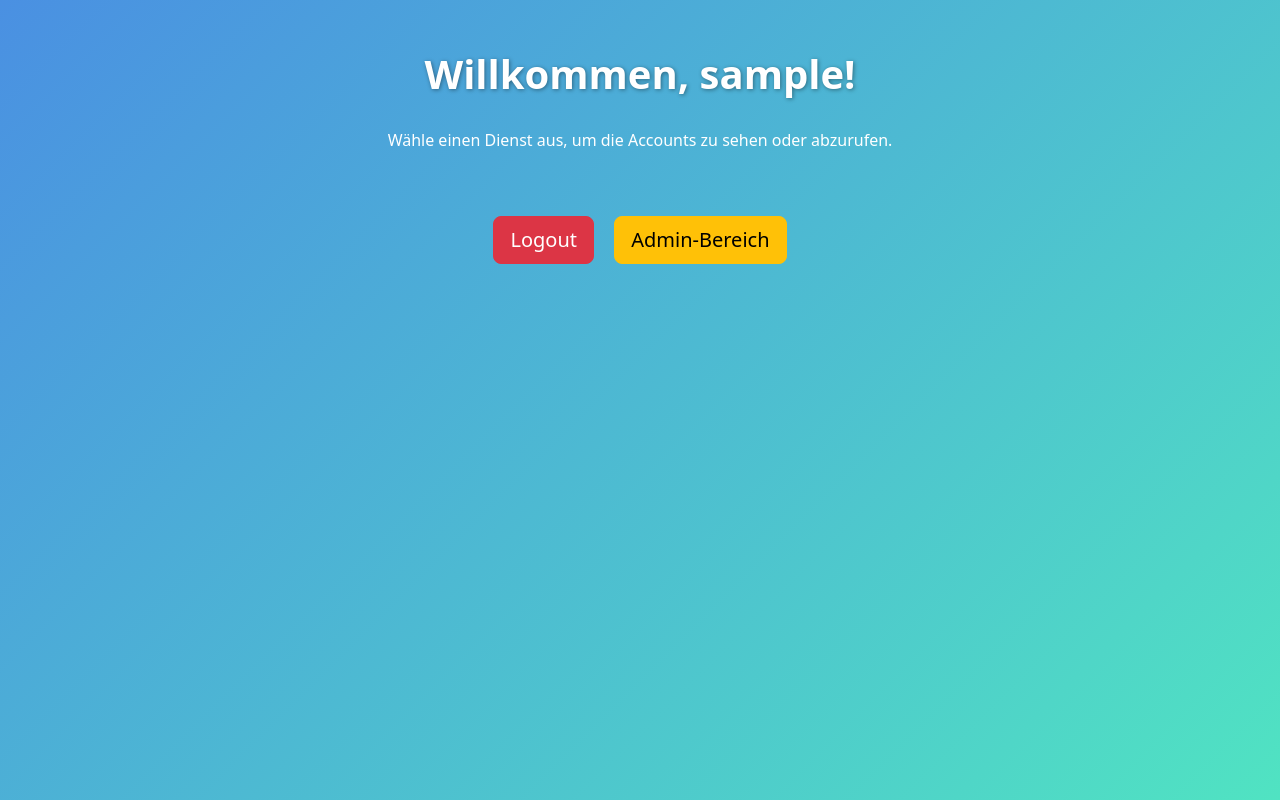
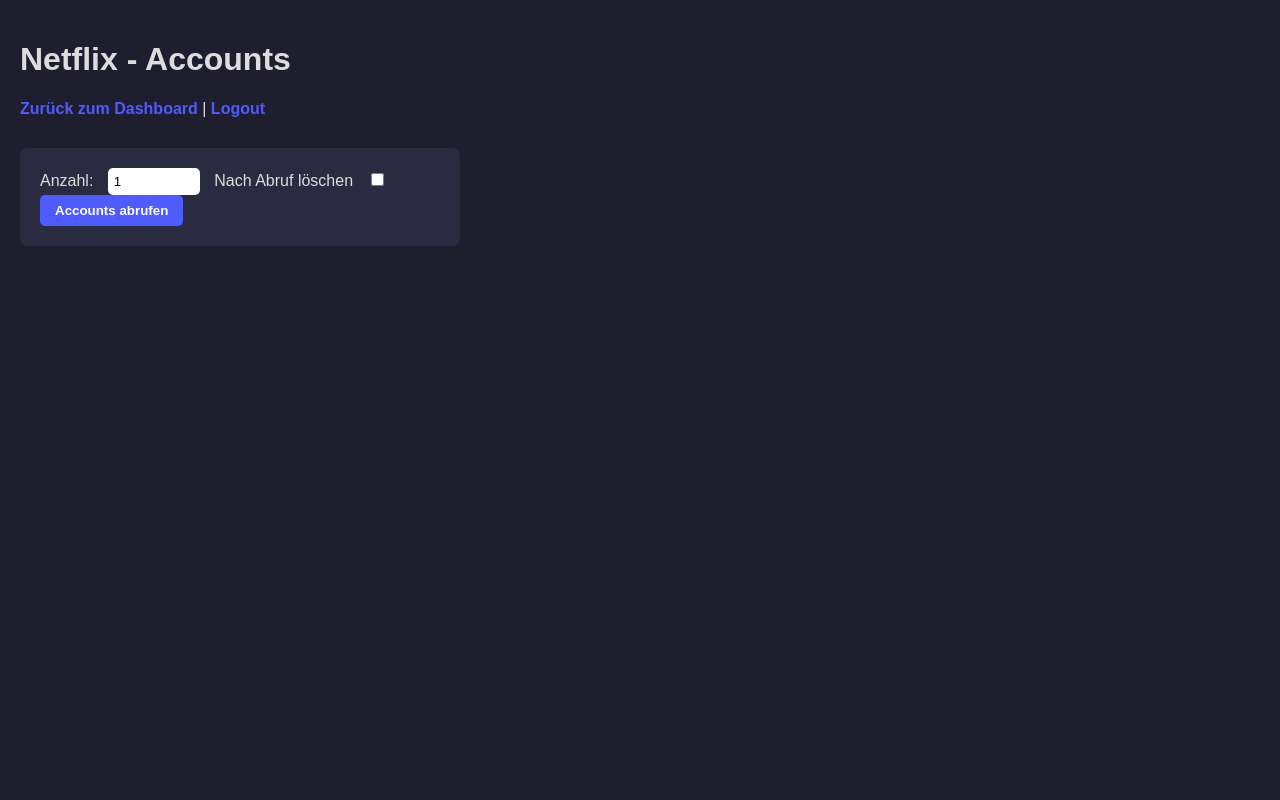
Before and after one commit to hcpbrucks/pluezz-dashboard, a Flask app: page /dienst/Netflix in a window 1280 px wide. Run offline with Flask 3, Linux system fonts and the light colour scheme; the visitor is signed in with stand-in values (Sample User, id 1).

Commit message:
Update dienst.html

```diff
--- a/pluezz-dashboard/templates/dienst.html
+++ b/pluezz-dashboard/templates/dienst.html
@@ -2,74 +2,104 @@
 <html lang="de">
 <head>
     <meta charset="UTF-8" />
-    <meta name="viewport" content="width=device-width, initial-scale=1" />
-    <title>Deine Dienste - Dashboard</title>
-    <link href="https://cdn.jsdelivr.net/npm/bootstrap@5.3.0/dist/css/bootstrap.min.css" rel="stylesheet" />
+    <title>{{ dienst }} - Accounts</title>
     <style>
         body {
-            background: linear-gradient(135deg, #4a90e2, #50e3c2);
-            color: #fff;
-            min-height: 100vh;
-            display: flex;
-            flex-direction: column;
+            background-color: #1e1e2f;
+            color: #ddd;
+            font-family: Arial, sans-serif;
+            margin: 0;
+            padding: 20px;
         }
-        .container {
-            margin-top: 50px;
-            max-width: 900px;
+        header {
+            margin-bottom: 30px;
         }
-        h1 {
-            font-weight: 700;
-            margin-bottom: 30px;
-            text-align: center;
-            text-shadow: 1px 1px 4px rgba(0,0,0,0.4);
+        a {
+            color: #4e5cff;
+            text-decoration: none;
+            font-weight: bold;
         }
-        .dienst-button {
-            margin: 10px 15px;
-            width: 220px;
-            height: 80px;
-            font-size: 1.25rem;
-            font-weight: 600;
-            border-radius: 15px;
-            box-shadow: 0 5px 15px rgba(0,0,0,0.3);
-            transition: all 0.3s ease;
-            text-transform: uppercase;
+        a:hover {
+            color: #3b47d9;
         }
-        .dienst-button:hover {
-            transform: translateY(-5px);
-            box-shadow: 0 10px 25px rgba(0,0,0,0.5);
+        form {
+            background-color: #2a2a40;
+            padding: 20px;
+            border-radius: 8px;
+            max-width: 400px;
         }
-        .bestand-badge {
-            font-size: 0.9rem;
-            margin-left: 8px;
-            background-color: #ff6b6b;
-            border-radius: 12px;
-            padding: 2px 10px;
+        input[type="number"] {
+            width: 80px;
+            padding: 6px;
+            border-radius: 5px;
+            border: none;
+            margin-right: 10px;
+        }
+        label {
+            margin-right: 10px;
+        }
+        button {
+            background-color: #4e5cff;
             color: white;
-            box-shadow: 0 2px 6px rgba(0,0,0,0.2);
+            border: none;
+            padding: 8px 15px;
+            border-radius: 5px;
+            cursor: pointer;
+            font-weight: bold;
+        }
+        button:hover {
+            background-color: #3b47d9;
+        }
+        ul {
+            background-color: #2a2a40;
+            border-radius: 8px;
+            padding: 15px;
+            max-width: 600px;
+            list-style-type: none;
+        }
+        ul li {
+            padding: 8px;
+            border-bottom: 1px solid #444;
+            font-family: monospace;
+            white-space: pre-wrap;
+            word-wrap: break-word;
+        }
+        ul li:last-child {
+            border-bottom: none;
+        }
+        .nav-links {
+            margin-bottom: 20px;
         }
     </style>
 </head>
 <body>
-    <div class="container text-center">
-        <h1>Willkommen, {{ session["user"] }}!</h1>
-        <p>Wähle einen Dienst aus, um die Accounts zu sehen oder abzurufen.</p>
-        <div class="d-flex flex-wrap justify-content-center">
-            {% for dienst in dienste %}
-            <form method="GET" action="{{ url_for('accounts') }}">
-                <input type="hidden" name="dienst" value="{{ dienst }}">
-                <button type="submit" class="btn btn-primary dienst-button">
-                    {{ dienst }}
-                    <span class="bestand-badge">{{ bestand[dienst] }}</span>
-                </button>
-            </form>
-            {% endfor %}
+    <header>
+        <h1>{{ dienst }} - Accounts</h1>
+        <div class="nav-links">
+            <a href="{{ url_for('dashboard') }}">Zurück zum Dashboard</a> |
+            <a href="{{ url_for('logout') }}">Logout</a>
         </div>
-        <div class="mt-5">
-            <a href="{{ url_for('logout') }}" class="btn btn-danger btn-lg">Logout</a>
-            {% if session.get("admin") %}
-                <a href="{{ url_for('admin') }}" class="btn btn-warning btn-lg ms-3">Admin-Bereich</a>
-            {% endif %}
-        </div>
-    </div>
+    </header>
+
+    <form method="POST">
+        <label for="anzahl">Anzahl:</label>
+        <input type="number" id="anzahl" name="anzahl" min="1" value="1" required />
+        <label for="loeschen">Nach Abruf löschen</label>
+        <input type="checkbox" id="loeschen" name="loeschen" />
+        <button type="submit">Accounts abrufen</button>
+    </form>
+
+    {% if accounts is not none %}
+        <h2>Abgerufene Accounts:</h2>
+        {% if accounts|length == 0 %}
+            <p>Keine Accounts verfügbar.</p>
+        {% else %}
+            <ul>
+                {% for acc in accounts %}
+                    <li>{{ acc }}</li>
+                {% endfor %}
+            </ul>
+        {% endif %}
+    {% endif %}
 </body>
 </html>
```
